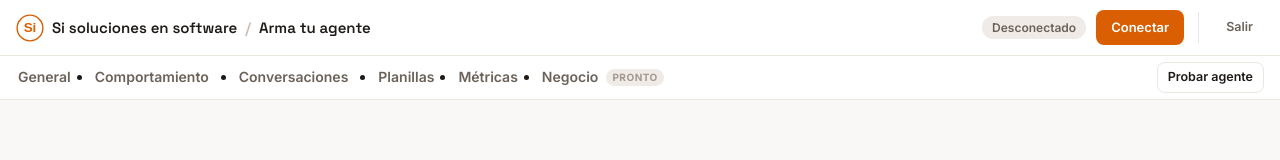
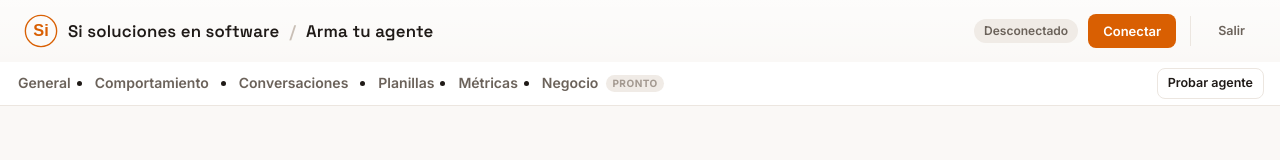
Before and after one commit to FerreroIgnacio/SiArmaTuAgente, a website with bundled scripts: page public/index.html in a window 1280 px wide. Built offline with nearby package versions, Linux system fonts and the light colour scheme; files whose address does not match are found by name.

Commit message:
topbar normalizacion

```diff
--- a/public/styles.css
+++ b/public/styles.css
@@ -23,12 +23,12 @@ button{font:inherit;color:inherit;}
 .app{
   height:100vh;display:grid;
   grid-template-columns:minmax(0,1fr);
-  grid-template-rows:56px 44px minmax(0,1fr);
+  grid-template-rows:62px 44px minmax(0,1fr);
   grid-template-areas:"top" "tabs" "main";
 }
 .app.probando{grid-template-columns:minmax(0,1fr) 380px;grid-template-areas:"top top" "tabs tabs" "main test";overflow-x:clip;transition:grid-template-columns .3s ease;}
 .app.probando.tester-cerrado{grid-template-columns:minmax(0,1fr) 0px;}
-.topbar{grid-area:top;display:flex;align-items:center;gap:10px;padding:0 16px;background:var(--panel);border-bottom:1px solid var(--line);}
+.topbar{grid-area:top;display:flex;align-items:center;gap:10px;padding:14px 24px;background:linear-gradient(180deg,rgba(255,255,255,0.55) 0%,rgba(255,255,255,0.25) 70%,rgba(255,255,255,0) 100%);}
 .editor{grid-area:main;overflow:auto;padding:28px 32px 48px;}
 .editor .sec{margin-inline:auto;}
 .tester{grid-area:test;position:relative;width:380px;background:var(--panel);border-left:2px solid var(--accent);display:none;flex-direction:column;min-height:0;}
@@ -54,7 +54,7 @@ button{font:inherit;color:inherit;}
 /* Inicio */
 
 @media (max-width:1100px){
-  .app.probando{grid-template-columns:minmax(0,1fr);grid-template-rows:56px 44px auto auto;grid-template-areas:"top" "tabs" "main" "test";height:auto;min-height:100vh;}
+  .app.probando{grid-template-columns:minmax(0,1fr);grid-template-rows:62px 44px auto auto;grid-template-areas:"top" "tabs" "main" "test";height:auto;min-height:100vh;}
   .tester{width:auto;height:720px;border-left:none;border-top:1px solid var(--line);}
   .tester-toggle{display:none;}
   .app.probando.tester-cerrado .tester{display:none;}
@@ -66,10 +66,11 @@ button{font:inherit;color:inherit;}
 }
 
 /* Topbar */
-.brand{display:flex;align-items:center;gap:8px;font:600 15px var(--font-head);color:var(--ink);text-decoration:none;}
-.brand .mark{width:28px;height:28px;color:var(--accent);}
-.brand-si{display:inline-flex;align-items:center;gap:8px;color:inherit;text-decoration:none;zoom:1;transition:zoom .15s;}
-.brand-si:hover{zoom:1.08;}
+.brand{display:flex;align-items:center;gap:10px;font:600 1.05rem/1.2 var(--font-head);letter-spacing:0.01em;text-shadow:0 0 10px rgba(255,255,255,0.9);color:var(--ink);text-decoration:none;}
+.brand .mark{width:34px;height:34px;color:var(--accent);}
+.brand .mark circle{stroke-width:4;}
+.brand-si{display:inline-flex;align-items:center;gap:10px;color:inherit;text-decoration:none;transform-origin:left center;transition:transform .15s;}
+.brand-si:hover{transform:scale(1.08);}
 .brand-sep{color:#c9bfb6;}
 .crumb-sep{color:#c9bfb6;}
 .crumb{font-weight:600;white-space:nowrap;overflow:hidden;text-overflow:ellipsis;max-width:280px;}
@@ -170,6 +171,7 @@ input:focus,textarea:focus,select:focus{outline:2px solid rgba(240,125,26,0.35);
 .fnode.accion.sel,.fnode.accion.marcado,.fnode.accion.destino{border-color:#3d5a8f;box-shadow:0 0 0 3px rgba(91,123,180,0.25);}
 .fnode.accion .port.in{border-color:#9fb4d8;}
 .fnode.accion .port.in:hover{background:#5b7bb4;border-color:#5b7bb4;}
+.fnode.accion .port{top:28px;}
 .fnode .add.del.solo{margin-left:-12px;}
 .fnode.salto{background:none;border:0;box-shadow:none;isolation:isolate;}
 .fnode.salto .forma{position:absolute;inset:0;z-index:-1;overflow:visible;pointer-events:none;}
@@ -507,7 +509,7 @@ select.nueva-accion{color:var(--accent-dark);font-weight:600;}
 .preview-tabs button.on{background:#e1ecfb;color:#0b57d0;font-weight:600;}
 
 /* Artículos de ayuda */
-.articulo-top{position:sticky;top:0;z-index:5;height:56px;display:flex;align-items:center;padding:0 16px;background:var(--panel);border-bottom:1px solid var(--line);}
+.articulo-top{position:sticky;top:0;z-index:5;display:flex;align-items:center;padding:14px 24px;background:linear-gradient(180deg,rgba(255,255,255,0.55) 0%,rgba(255,255,255,0.25) 70%,rgba(255,255,255,0) 100%);}
 .articulo-top .brand{min-width:0;}
 .articulo-top .brand-actual{color:var(--muted);font-weight:500;min-width:0;}
 .articulo-top .brand-actual span{overflow:hidden;text-overflow:ellipsis;white-space:nowrap;}
```
Also changed, not shown: public/login.html (+3 -3 lines).
